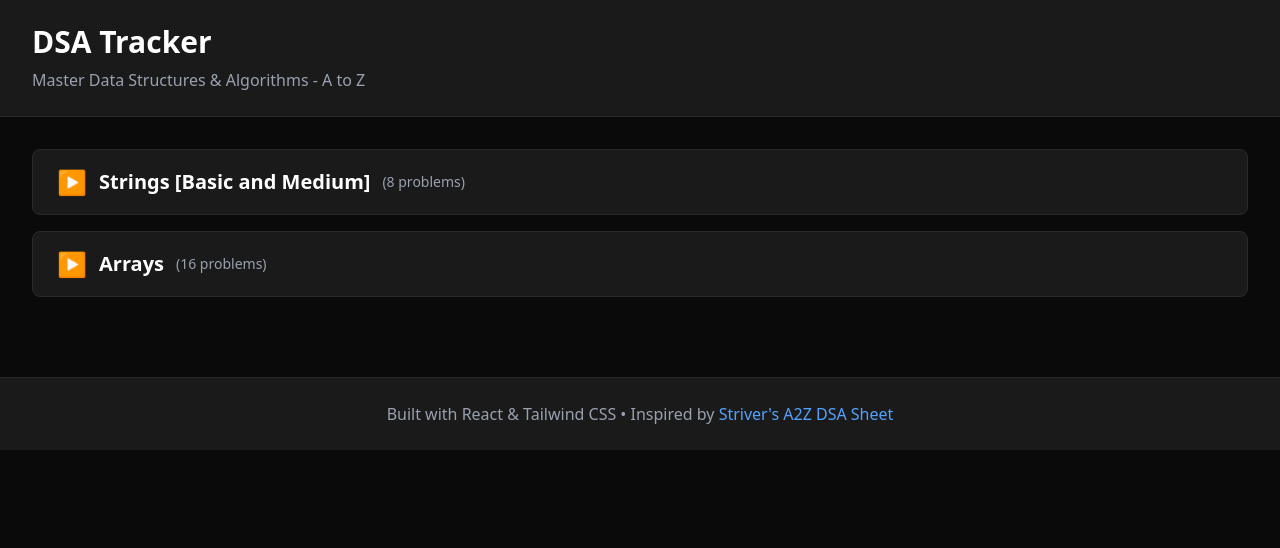
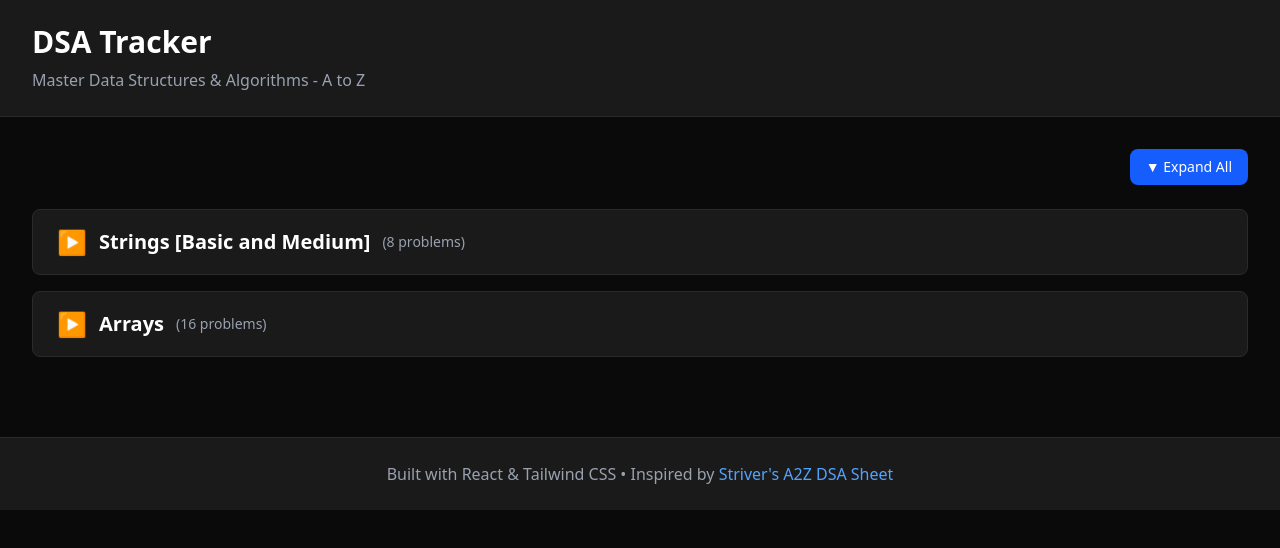
Before and after one commit to AayushGala/dsa_practice, a React (Vite) app: page / in a window 1280 px wide. Shown: the top 548 px of the page. Built offline with nearby package versions, Linux system fonts and the light colour scheme.

Commit message:
Added Expand and Collapse All button

```diff
--- a/src/Dashboard.jsx
+++ b/src/Dashboard.jsx
@@ -7,6 +7,7 @@ import 'prismjs/components/prism-python';
 const Dashboard = () => {
   const [expandedCategories, setExpandedCategories] = useState(new Set());
   const [expandedProblems, setExpandedProblems] = useState(new Set());
+  const [isAllExpanded, setIsAllExpanded] = useState(false);
 
   useEffect(() => {
     Prism.highlightAll();
@@ -30,6 +31,29 @@ const Dashboard = () => {
       newExpanded.add(problemId);
     }
     setExpandedProblems(newExpanded);
+  };
+
+  const toggleExpandAll = () => {
+    if (isAllExpanded) {
+      // Collapse all
+      setExpandedCategories(new Set());
+      setExpandedProblems(new Set());
+      setIsAllExpanded(false);
+    } else {
+      // Expand all categories
+      const allCategories = new Set(dsaProblems.map((_, index) => index));
+      setExpandedCategories(allCategories);
+
+      // Expand all problems
+      const allProblems = new Set();
+      dsaProblems.forEach((category, catIndex) => {
+        category.problems.forEach((_, probIndex) => {
+          allProblems.add(`${catIndex}-${probIndex}`);
+        });
+      });
+      setExpandedProblems(allProblems);
+      setIsAllExpanded(true);
+    }
   };
 
   const getDifficultyColor = (difficulty) => {
@@ -60,6 +84,16 @@ const Dashboard = () => {
 
       {/* Main Content */}
       <main className="max-w-7xl mx-auto px-4 sm:px-6 lg:px-8 py-8">
+        {/* Expand/Collapse Toggle */}
+        <div className="flex justify-end mb-6">
+          <button
+            onClick={toggleExpandAll}
+            className="px-4 py-2 bg-blue-600 hover:bg-blue-700 text-white rounded-lg transition-colors text-sm font-medium"
+          >
+            {isAllExpanded ? '▶ Collapse All' : '▼ Expand All'}
+          </button>
+        </div>
+
         <div className="space-y-4">
           {dsaProblems.map((category, categoryIndex) => (
             <div
```
